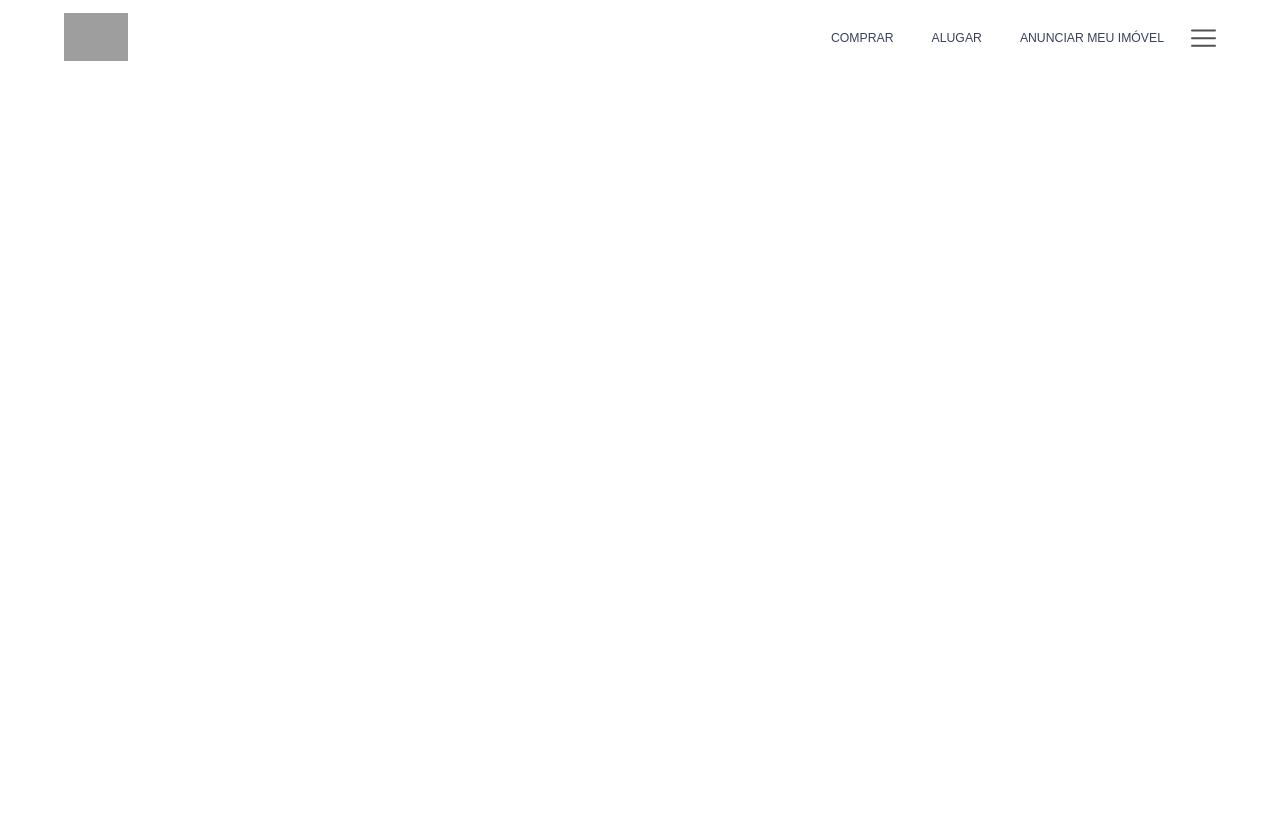
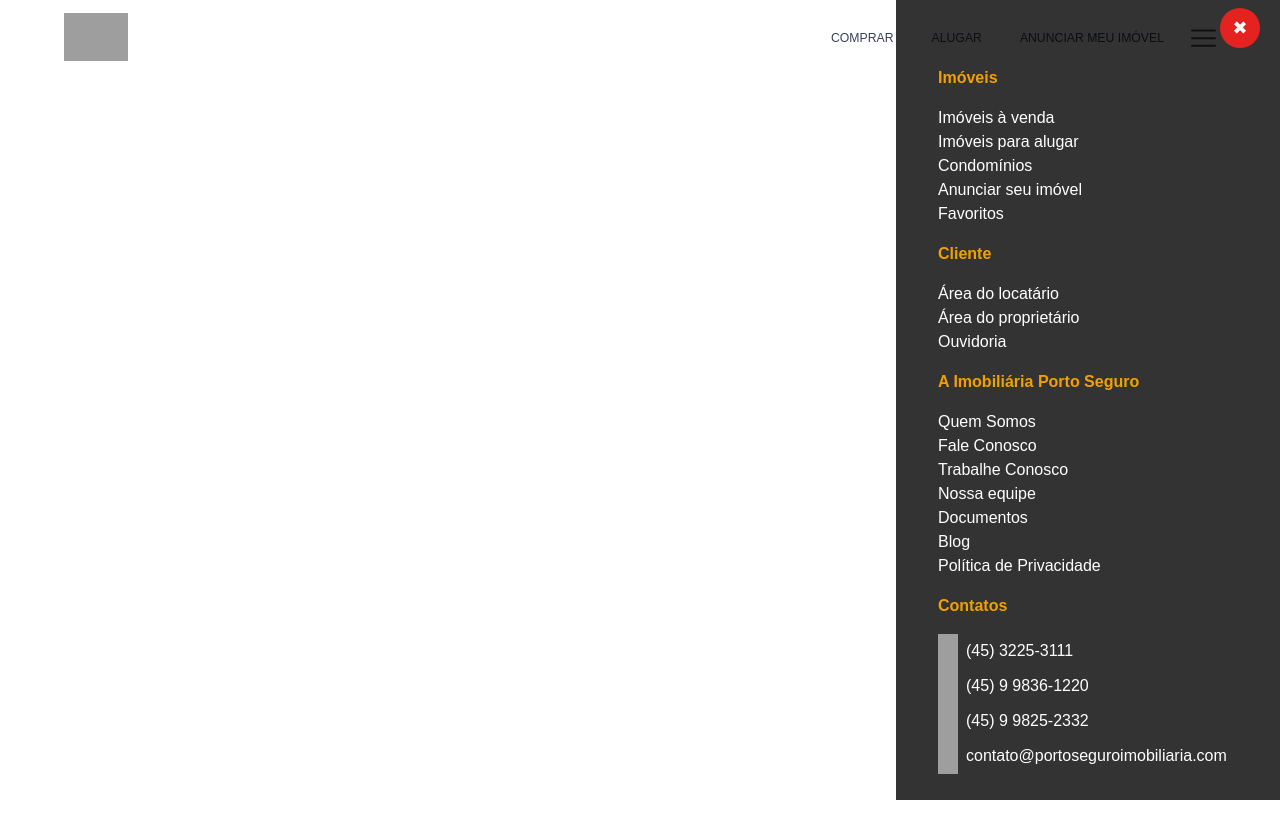
Before and after one commit to thiagoabreu72/imobiliarias, an Angular app in the folder site-imobiliaria/: page / in a window 1280 px wide. Both pictures are taken after a click on the button "Menu". Shown: the top 838 px of the page. Built offline with nearby package versions, Linux system fonts and the light colour scheme; grey boxes are pictures that could not be loaded.

Commit message:
rederizando navbar modal

```diff
--- a/site-imobiliaria/src/app/app.html
+++ b/site-imobiliaria/src/app/app.html
@@ -1,4 +1,5 @@
 
 
-<app-navbar></app-navbar>
+<app-navbar (abrirModal)="abrirModal()"></app-navbar>
+<app-modal-desktop *ngIf="modalAberto()" (fecharModal)="fecharModal()"></app-modal-desktop>
 <router-outlet />
--- a/site-imobiliaria/src/app/app.ts
+++ b/site-imobiliaria/src/app/app.ts
@@ -1,13 +1,24 @@
 import { Component, signal } from '@angular/core';
 import { RouterOutlet } from '@angular/router';
+import { CommonModule } from '@angular/common';
 import { NavbarComponent } from './navbar/navbar.component';
+import { ModalDesktop } from './modal-desktop/modal-desktop';
 
 @Component({
   selector: 'app-root',
-  imports: [RouterOutlet, NavbarComponent],
+  imports: [CommonModule, RouterOutlet, NavbarComponent, ModalDesktop],
   templateUrl: './app.html',
   styleUrl: './app.css'
 })
 export class App {
   protected readonly title = signal('site-imobiliaria');
+  protected readonly modalAberto = signal(false);
+
+  abrirModal() {
+    this.modalAberto.set(true);
+  }
+
+  fecharModal() {
+    this.modalAberto.set(false);
+  }
 }
--- a/site-imobiliaria/src/app/modal-desktop/modal-desktop.css
+++ b/site-imobiliaria/src/app/modal-desktop/modal-desktop.css
@@ -1,6 +1,6 @@
 
 .modal-desktop {
-  display: none;
+  /* display: none; */
   position: fixed;
   top: 0;
   right: 0;
@@ -65,6 +65,7 @@
 .modal-desktop ul .list-titulo {
   margin-bottom: 1rem;
   font-size: 1rem;
+   color: #f2a000 !important;
 }
 .modal-desktop ul a {
   color: #fff;
--- a/site-imobiliaria/src/app/modal-desktop/modal-desktop.html
+++ b/site-imobiliaria/src/app/modal-desktop/modal-desktop.html
@@ -1,6 +1,6 @@
 <div class="modal-desktop">
       <div class="header">
-        <button id="close-menu-modal">
+        <button id="close-menu-modal" (click)="fecharModal.emit()">
           <span class="botao_fechar_modal">✖</span>
         </button>
       </div>
--- a/site-imobiliaria/src/app/modal-desktop/modal-desktop.ts
+++ b/site-imobiliaria/src/app/modal-desktop/modal-desktop.ts
@@ -1,4 +1,4 @@
-import { Component } from '@angular/core';
+import { Component, Output, EventEmitter } from '@angular/core';
 
 @Component({
   selector: 'app-modal-desktop',
@@ -7,5 +7,5 @@ import { Component } from '@angular/core';
   styleUrl: './modal-desktop.css'
 })
 export class ModalDesktop {
-
+  @Output() fecharModal = new EventEmitter<void>();
 }
--- a/site-imobiliaria/src/app/navbar/navbar.component.css
+++ b/site-imobiliaria/src/app/navbar/navbar.component.css
@@ -1,3 +1,6 @@
+#header {
+  background-color: #fff !important;
+}
 .container-fluid {
   padding-left: 5%;
   padding-right: 5%;
--- a/site-imobiliaria/src/app/navbar/navbar.component.html
+++ b/site-imobiliaria/src/app/navbar/navbar.component.html
@@ -25,7 +25,7 @@
                 <a class="nav-link" href="#anuncie-seu-imovel"> ANUNCIAR MEU IMÓVEL </a>
               </li>
             </ul>
-            <button class="btn-menu-m" type="button" title="Menu">
+            <button class="btn-menu-m" type="button" title="Menu" (click)="abrirModal.emit()">
               <img src="assets/icons/icons-tema-clean/menu.svg" width="24" height="24" alt="Menu" />
             </button>
           </div>
--- a/site-imobiliaria/src/app/navbar/navbar.component.ts
+++ b/site-imobiliaria/src/app/navbar/navbar.component.ts
@@ -1,4 +1,4 @@
-import { Component } from '@angular/core';
+import { Component, Output, EventEmitter } from '@angular/core';
 
 @Component({
   selector: 'app-navbar',
@@ -7,9 +7,5 @@ import { Component } from '@angular/core';
   styleUrls: ['./navbar.component.css']
 })
 export class NavbarComponent {
-  abrirModal() {
-    // Implemente aqui a lógica para abrir o modal
-    // Por exemplo, usando um serviço ou alterando uma variável de exibição
-    console.log('Abrir modal chamado');
-  }
+  @Output() abrirModal = new EventEmitter<void>();
 }
--- a/site-imobiliaria/src/styles.css
+++ b/site-imobiliaria/src/styles.css
@@ -58,3 +58,6 @@ p {
   font-family: "Roboto-Regular", sans-serif;
   font-size: 1rem;
 }
+a{
+  text-decoration: none;
+}
```
Also changed, not shown: site-imobiliaria/src/assets/icons/image.png (deleted).
